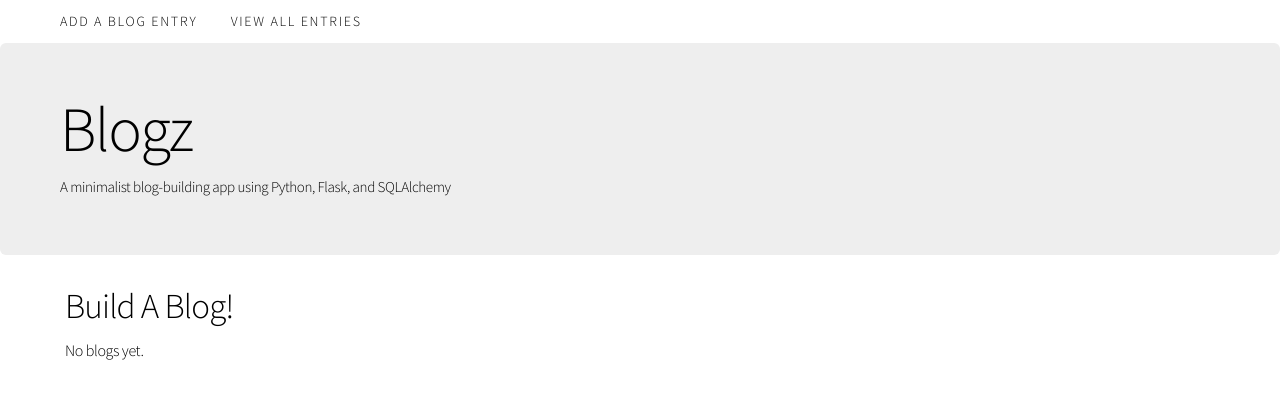
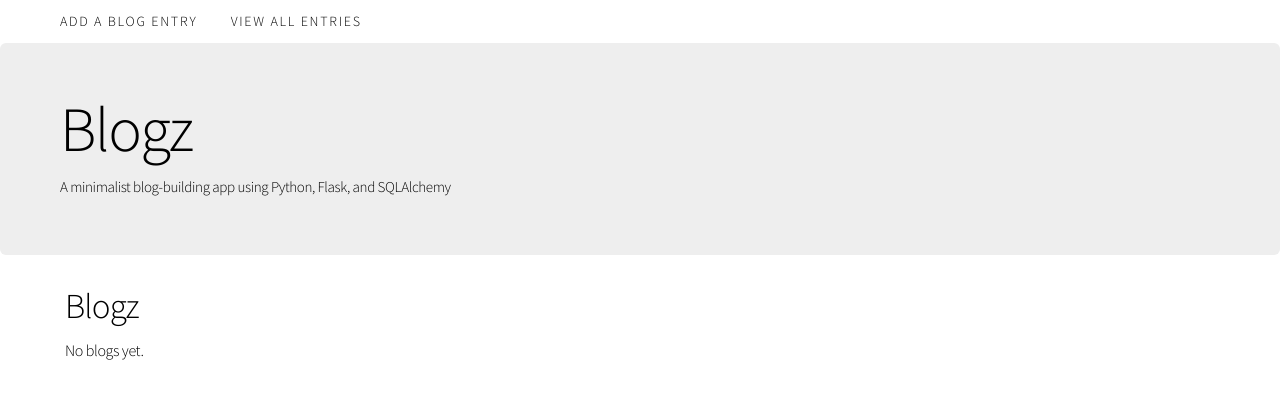
Before and after one commit to gitasong/blogz, a Flask app: page /blog in a window 1280 px wide. Shown: the top 399 px of the page. Run offline with Flask 2, Linux system fonts and the light colour scheme; data that the repository does not hold is empty; some libraries are stand-ins or nearby versions.

Commit message:
change <h1> header on all_blogs.html

```diff
--- a/templates/all_blogs.html
+++ b/templates/all_blogs.html
@@ -1,7 +1,7 @@
 {% extends "base.html" %}
 
     {% block content %}
-        <h1>Build A Blog!</h1>
+        <h1>Blogz</h1>
 
         {% if blogs|length == 0 %}
             <p>No blogs yet.</p>
```
